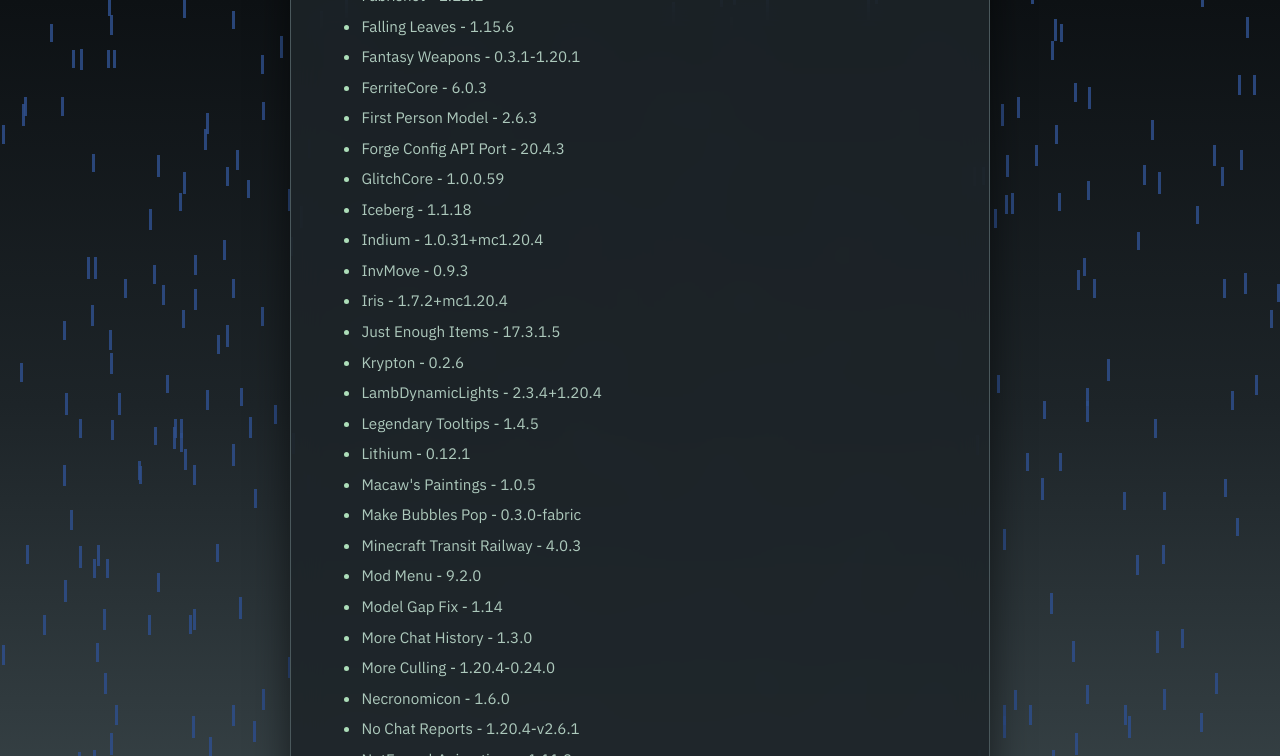
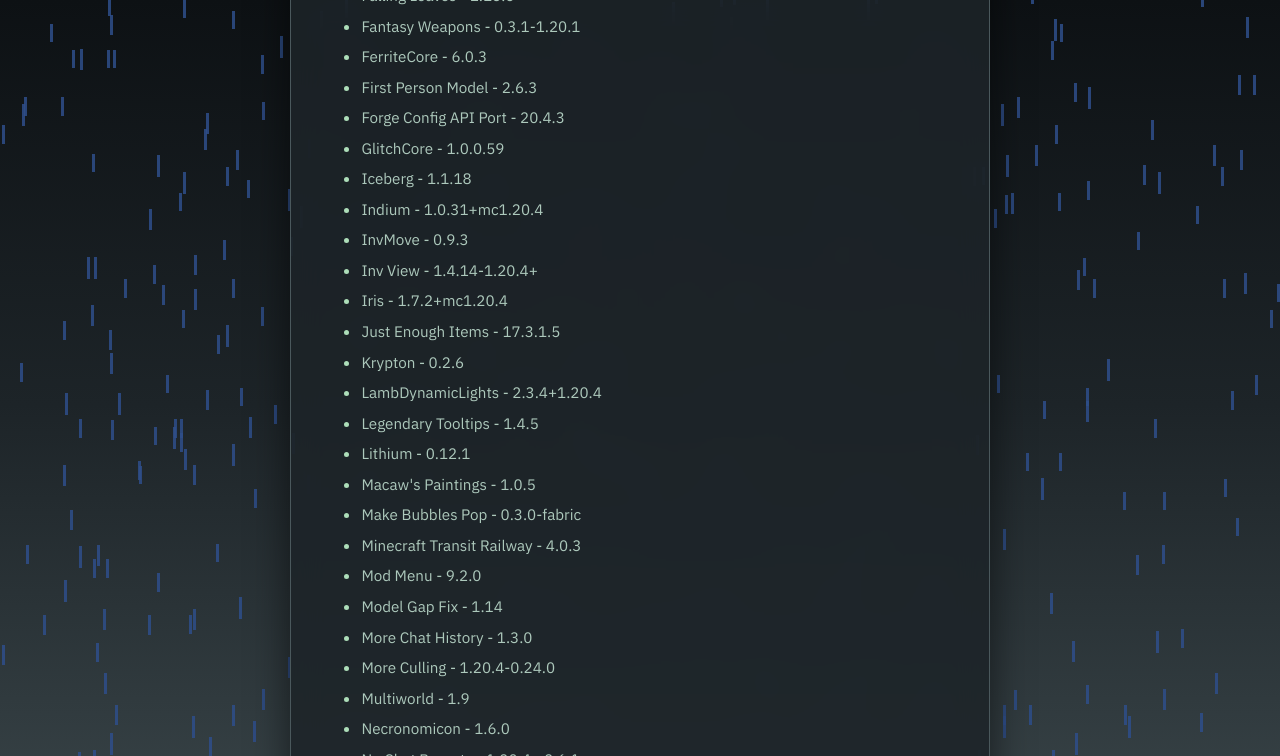
Before and after one commit to sykesgabri/hbsmp-lp, a Jekyll site: the page built from index.html, in a window 1280 px wide and 900 px high, scrolled down 2058 px, cut to the strip 0-756 px from the top of the window. Built offline with Jekyll 4.4.1, drawn with Linux system fonts in a browser that asks for light colours; nearby versions of some CDN libraries; some of the changed text lies outside the part shown.

```diff
--- a/index.html
+++ b/index.html
@@ -102,6 +101,7 @@ og_url: "https://mc.hardbass.dev"
     <li>Iceberg - 1.1.18</li>
     <li>Indium - 1.0.31+mc1.20.4</li>
     <li>InvMove - 0.9.3</li>
+    <li>Inv View - 1.4.14-1.20.4+</li>
     <li>Iris - 1.7.2+mc1.20.4</li>
     <li>Just Enough Items - 17.3.1.5</li>
     <li>Krypton - 0.2.6</li>
@@ -115,6 +115,7 @@ og_url: "https://mc.hardbass.dev"
     <li>Model Gap Fix - 1.14</li>
     <li>More Chat History - 1.3.0</li>
     <li>More Culling - 1.20.4-0.24.0</li>
+    <li>Multiworld - 1.9</li>
     <li>Necronomicon - 1.6.0</li>
     <li>No Chat Reports - 1.20.4-v2.6.1</li>
     <li>NotEnoughAnimations - 1.11.3</li>
```
Also changed, not shown: other parts of index.html (+1 -1 lines).
